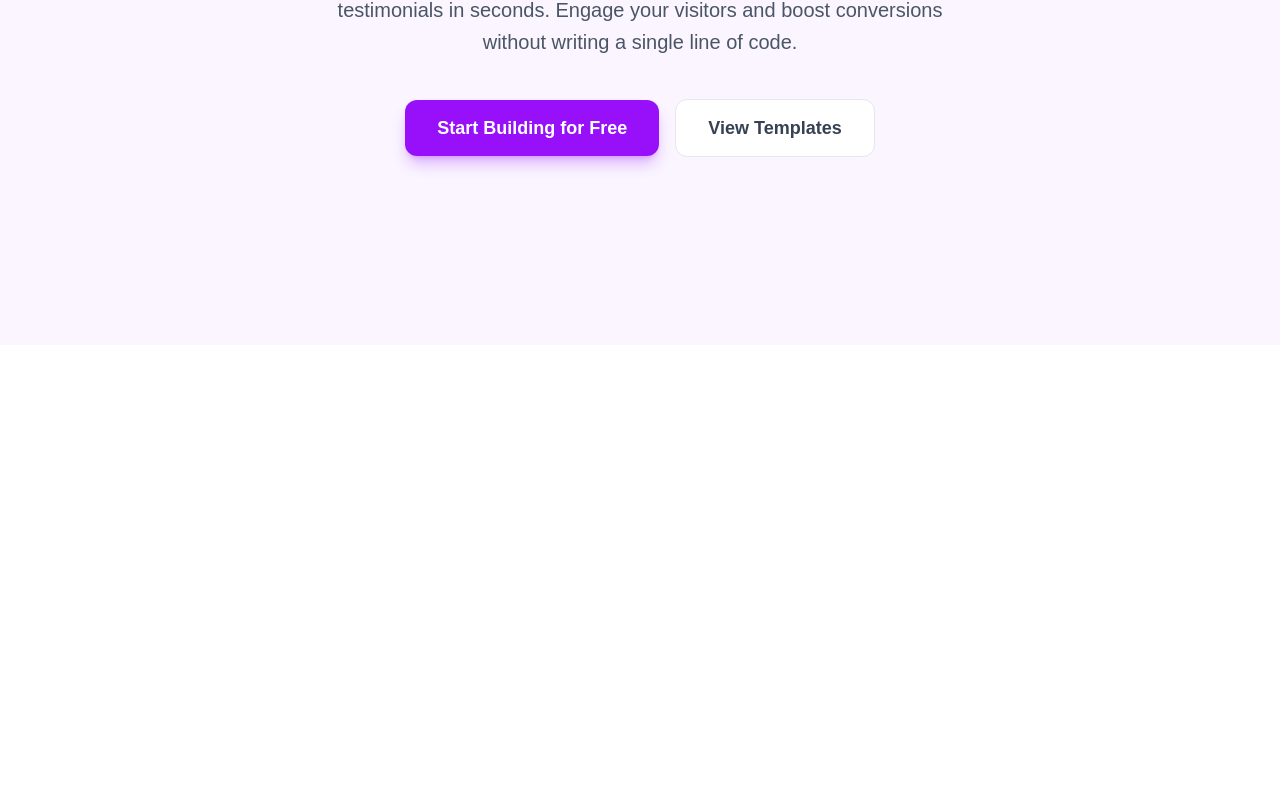
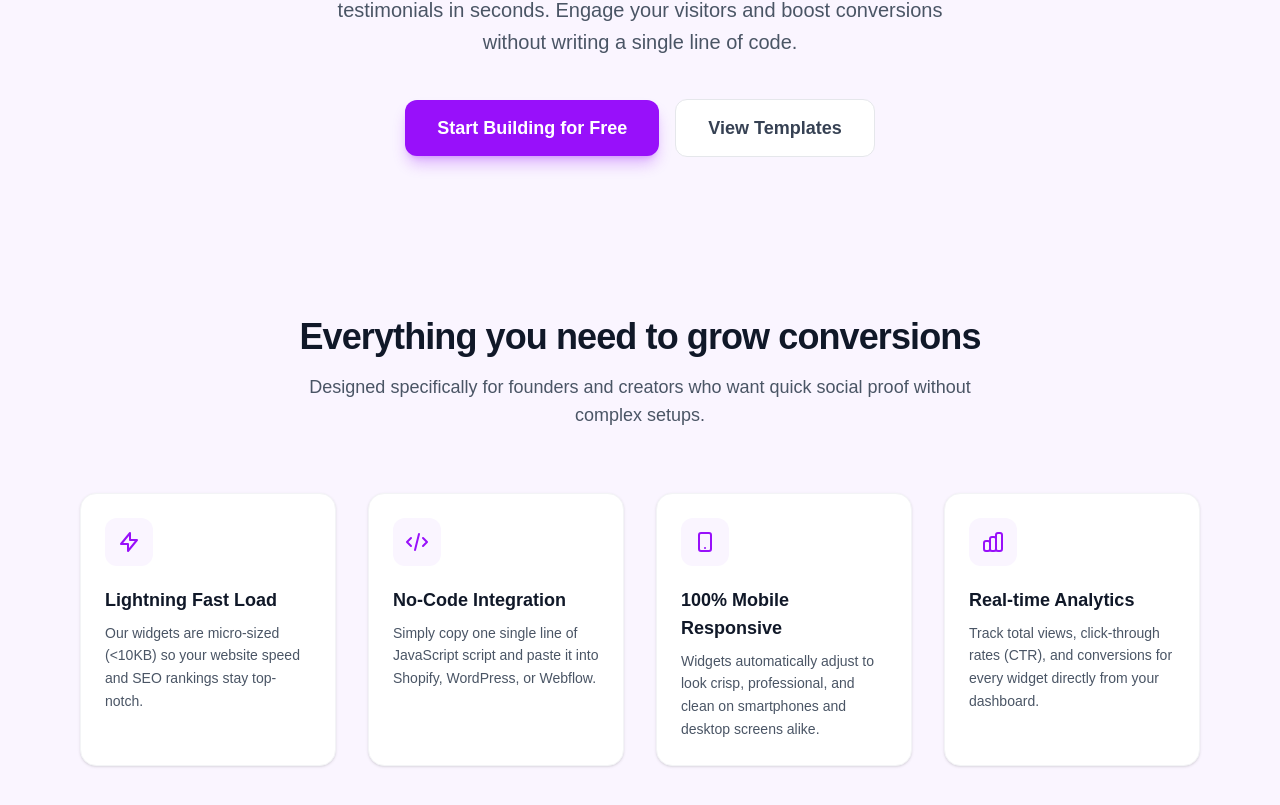
Before and after one commit to c3xb/widget-project, a Next.js app: page / in a window 1280 px wide. Shown: the part 455-1260 px from the top of the page. Before the commit the page ends 800 px from the top, so only its background shows below. Built offline with nearby package versions, Linux system fonts and the light colour scheme.

Commit message:
features

```diff
--- a/app/page.tsx
+++ b/app/page.tsx
@@ -1,11 +1,15 @@
 import Header from "@/components/Header";
 import Hero from "@/components/Hero";
+import Features from "@/components/Features";
+import WidgetBuilderPage from "@/components/WidgetBuilder";
 
 export default function DashboardPage() {
   return (
     <main className="min-h-screen bg-purple-50 text-gray-900">
       <Header/>
       <Hero/>
+      <Features/>
+      <WidgetBuilderPage/>
     </main>
   );
 }
--- /dev/null
+++ b/components/Features.tsx
@@ -0,0 +1,70 @@
+export default function Features() {
+  const features = [
+    {
+      icon: (
+        <svg className="w-6 h-6 text-purple-600" fill="none" stroke="currentColor" viewBox="0 0 24 24">
+          <path strokeLinecap="round" strokeLinejoin="round" strokeWidth="2" d="M13 10V3L4 14h7v7l9-11h-7z" />
+        </svg>
+      ),
+      title: "Lightning Fast Load",
+      description: "Our widgets are micro-sized (<10KB) so your website speed and SEO rankings stay top-notch.",
+    },
+    {
+      icon: (
+        <svg className="w-6 h-6 text-purple-600" fill="none" stroke="currentColor" viewBox="0 0 24 24">
+          <path strokeLinecap="round" strokeLinejoin="round" strokeWidth="2" d="M10 20l4-16m4 4l4 4-4 4M6 16l-4-4 4-4" />
+        </svg>
+      ),
+      title: "No-Code Integration",
+      description: "Simply copy one single line of JavaScript script and paste it into Shopify, WordPress, or Webflow.",
+    },
+    {
+      icon: (
+        <svg className="w-6 h-6 text-purple-600" fill="none" stroke="currentColor" viewBox="0 0 24 24">
+          <path strokeLinecap="round" strokeLinejoin="round" strokeWidth="2" d="M12 18h.01M8 21h8a2 2 0 002-2V5a2 2 0 00-2-2H8a2 2 0 00-2 2v14a2 2 0 002 2z" />
+        </svg>
+      ),
+      title: "100% Mobile Responsive",
+      description: "Widgets automatically adjust to look crisp, professional, and clean on smartphones and desktop screens alike.",
+    },
+    {
+      icon: (
+        <svg className="w-6 h-6 text-purple-600" fill="none" stroke="currentColor" viewBox="0 0 24 24">
+          <path strokeLinecap="round" strokeLinejoin="round" strokeWidth="2" d="M9 19v-6a2 2 0 00-2-2H5a2 2 0 00-2 2v6a2 2 0 002 2h2a2 2 0 002-2zm0 0V9a2 2 0 012-2h2a2 2 0 012 2v10m-6 0a2 2 0 002 2h2a2 2 0 002-2m0 0V5a2 2 0 012-2h2a2 2 0 012 2v14a2 2 0 01-2 2h-2a2 2 0 01-2-2z" />
+        </svg>
+      ),
+      title: "Real-time Analytics",
+      description: "Track total views, click-through rates (CTR), and conversions for every widget directly from your dashboard.",
+    },
+  ];
+
+  return (
+    <section id="features" className="w-full py-20 px-4 max-w-6xl mx-auto">
+      {/* Header */}
+      <div className="text-center mb-16">
+        <h2 className="text-3xl md:text-4xl font-extrabold text-gray-900 tracking-tight mb-4">
+          Everything you need to grow conversions
+        </h2>
+        <p className="text-gray-600 max-w-2xl mx-auto text-lg">
+          Designed specifically for founders and creators who want quick social proof without complex setups.
+        </p>
+      </div>
+
+      {/* Grid */}
+      <div className="grid grid-cols-1 md:grid-cols-2 lg:grid-cols-4 gap-8">
+        {features.map((item, index) => (
+          <div
+            key={index}
+            className="p-6 bg-white border border-gray-100 rounded-2xl shadow-sm hover:shadow-md hover:border-purple-200 transition-all duration-300"
+          >
+            <div className="w-12 h-12 rounded-xl bg-purple-50 flex items-center justify-center mb-5">
+              {item.icon}
+            </div>
+            <h3 className="text-lg font-bold text-gray-900 mb-2">{item.title}</h3>
+            <p className="text-gray-600 text-sm leading-relaxed">{item.description}</p>
+          </div>
+        ))}
+      </div>
+    </section>
+  );
+}
```
